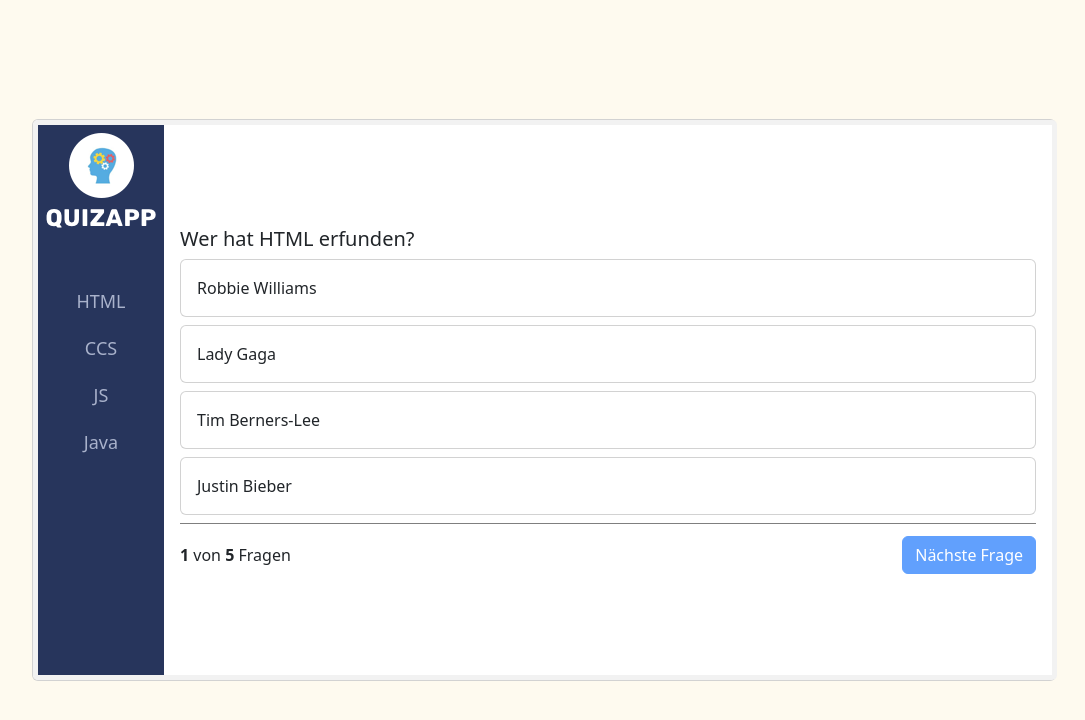
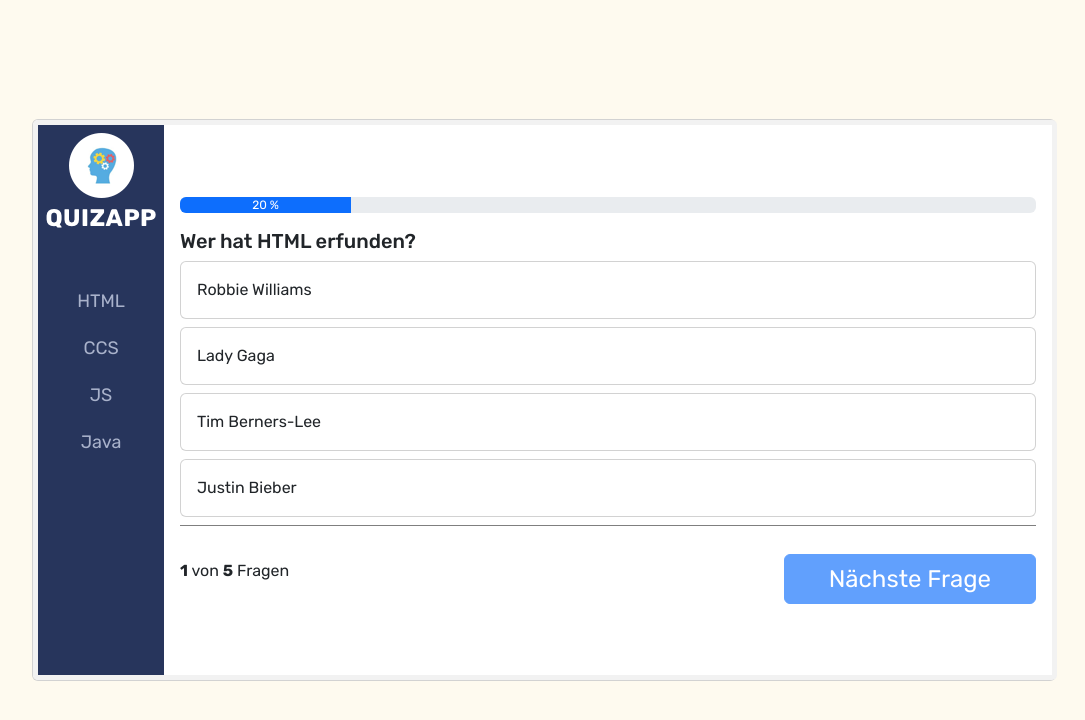
Before and after one commit to PatrickKanert/QuizzApp, a plain HTML site: page index2.html in a window 1280 px wide. Both pictures are taken after a click on the link "HTML". Shown: the whole page, without its empty margins (96-1181 px from the left). Drawn offline with nearby package versions, Linux system fonts and the light colour scheme.

Commit message:
HtmlQuizFinished

```diff
--- /dev/null
+++ b/fonts.css
@@ -0,0 +1,112 @@
+/* rubik-300 - latin */
+@font-face {
+    font-display: swap; /* Check https://developer.mozilla.org/en-US/docs/Web/CSS/@font-face/font-display for other options. */
+    font-family: 'Rubik';
+    font-style: normal;
+    font-weight: 300;
+    src: url('../fonts/rubik-v28-latin-300.woff2') format('woff2'); /* Chrome 36+, Opera 23+, Firefox 39+, Safari 12+, iOS 10+ */
+  }
+  /* rubik-300italic - latin */
+  @font-face {
+    font-display: swap; /* Check https://developer.mozilla.org/en-US/docs/Web/CSS/@font-face/font-display for other options. */
+    font-family: 'Rubik';
+    font-style: italic;
+    font-weight: 300;
+    src: url('../fonts/rubik-v28-latin-300italic.woff2') format('woff2'); /* Chrome 36+, Opera 23+, Firefox 39+, Safari 12+, iOS 10+ */
+  }
+  /* rubik-regular - latin */
+  @font-face {
+    font-display: swap; /* Check https://developer.mozilla.org/en-US/docs/Web/CSS/@font-face/font-display for other options. */
+    font-family: 'Rubik';
+    font-style: normal;
+    font-weight: 400;
+    src: url('../fonts/rubik-v28-latin-regular.woff2') format('woff2'); /* Chrome 36+, Opera 23+, Firefox 39+, Safari 12+, iOS 10+ */
+  }
+  /* rubik-italic - latin */
+  @font-face {
+    font-display: swap; /* Check https://developer.mozilla.org/en-US/docs/Web/CSS/@font-face/font-display for other options. */
+    font-family: 'Rubik';
+    font-style: italic;
+    font-weight: 400;
+    src: url('../fonts/rubik-v28-latin-italic.woff2') format('woff2'); /* Chrome 36+, Opera 23+, Firefox 39+, Safari 12+, iOS 10+ */
+  }
+  /* rubik-500 - latin */
+  @font-face {
+    font-display: swap; /* Check https://developer.mozilla.org/en-US/docs/Web/CSS/@font-face/font-display for other options. */
+    font-family: 'Rubik';
+    font-style: normal;
+    font-weight: 500;
+    src: url('../fonts/rubik-v28-latin-500.woff2') format('woff2'); /* Chrome 36+, Opera 23+, Firefox 39+, Safari 12+, iOS 10+ */
+  }
+  /* rubik-500italic - latin */
+  @font-face {
+    font-display: swap; /* Check https://developer.mozilla.org/en-US/docs/Web/CSS/@font-face/font-display for other options. */
+    font-family: 'Rubik';
+    font-style: italic;
+    font-weight: 500;
+    src: url('../fonts/rubik-v28-latin-500italic.woff2') format('woff2'); /* Chrome 36+, Opera 23+, Firefox 39+, Safari 12+, iOS 10+ */
+  }
+  /* rubik-600 - latin */
+  @font-face {
+    font-display: swap; /* Check https://developer.mozilla.org/en-US/docs/Web/CSS/@font-face/font-display for other options. */
+    font-family: 'Rubik';
+    font-style: normal;
+    font-weight: 600;
+    src: url('../fonts/rubik-v28-latin-600.woff2') format('woff2'); /* Chrome 36+, Opera 23+, Firefox 39+, Safari 12+, iOS 10+ */
+  }
+  /* rubik-600italic - latin */
+  @font-face {
+    font-display: swap; /* Check https://developer.mozilla.org/en-US/docs/Web/CSS/@font-face/font-display for other options. */
+    font-family: 'Rubik';
+    font-style: italic;
+    font-weight: 600;
+    src: url('../fonts/rubik-v28-latin-600italic.woff2') format('woff2'); /* Chrome 36+, Opera 23+, Firefox 39+, Safari 12+, iOS 10+ */
+  }
+  /* rubik-700 - latin */
+  @font-face {
+    font-display: swap; /* Check https://developer.mozilla.org/en-US/docs/Web/CSS/@font-face/font-display for other options. */
+    font-family: 'Rubik';
+    font-style: normal;
+    font-weight: 700;
+    src: url('../fonts/rubik-v28-latin-700.woff2') format('woff2'); /* Chrome 36+, Opera 23+, Firefox 39+, Safari 12+, iOS 10+ */
+  }
+  /* rubik-700italic - latin */
+  @font-face {
+    font-display: swap; /* Check https://developer.mozilla.org/en-US/docs/Web/CSS/@font-face/font-display for other options. */
+    font-family: 'Rubik';
+    font-style: italic;
+    font-weight: 700;
+    src: url('../fonts/rubik-v28-latin-700italic.woff2') format('woff2'); /* Chrome 36+, Opera 23+, Firefox 39+, Safari 12+, iOS 10+ */
+  }
+  /* rubik-800 - latin */
+  @font-face {
+    font-display: swap; /* Check https://developer.mozilla.org/en-US/docs/Web/CSS/@font-face/font-display for other options. */
+    font-family: 'Rubik';
+    font-style: normal;
+    font-weight: 800;
+    src: url('../fonts/rubik-v28-latin-800.woff2') format('woff2'); /* Chrome 36+, Opera 23+, Firefox 39+, Safari 12+, iOS 10+ */
+  }
+  /* rubik-800italic - latin */
+  @font-face {
+    font-display: swap; /* Check https://developer.mozilla.org/en-US/docs/Web/CSS/@font-face/font-display for other options. */
+    font-family: 'Rubik';
+    font-style: italic;
+    font-weight: 800;
+    src: url('../fonts/rubik-v28-latin-800italic.woff2') format('woff2'); /* Chrome 36+, Opera 23+, Firefox 39+, Safari 12+, iOS 10+ */
+  }
+  /* rubik-900 - latin */
+  @font-face {
+    font-display: swap; /* Check https://developer.mozilla.org/en-US/docs/Web/CSS/@font-face/font-display for other options. */
+    font-family: 'Rubik';
+    font-style: normal;
+    font-weight: 900;
+    src: url('../fonts/rubik-v28-latin-900.woff2') format('woff2'); /* Chrome 36+, Opera 23+, Firefox 39+, Safari 12+, iOS 10+ */
+  }
+  /* rubik-900italic - latin */
+  @font-face {
+    font-display: swap; /* Check https://developer.mozilla.org/en-US/docs/Web/CSS/@font-face/font-display for other options. */
+    font-family: 'Rubik';
+    font-style: italic;
+    font-weight: 900;
+    src: url('../fonts/rubik-v28-latin-900italic.woff2') format('woff2'); /* Chrome 36+, Opera 23+, Firefox 39+, Safari 12+, iOS 10+ */
+  }
--- a/index2.html
+++ b/index2.html
@@ -5,6 +5,7 @@
   <meta charset="UTF-8">
   <meta name="viewport" content="width=device-width, initial-scale=1.0">
   <title>QuizApp</title>
+  <link rel="stylesheet" href="./fonts.css">
   <link rel="stylesheet" href="./style.css">
   <script src="./script.js"></script>
 
@@ -25,7 +26,7 @@
 
 
         <aside class="sidebar">
-                    <img src="./img/logo.png">
+            <img onclick="location.reload();" style="cursor: pointer;" src="./img/logo.png">
           <div class="sidebar-link-container">
             <a onclick="showHtmlQuizz()" href="#">HTML</a>
             <a href="#">CCS</a>
@@ -39,13 +40,16 @@
           <h1>Welcome to</h1>
           <h1>The Awesome HTML Quiz!</h1>
           <span>Ready for the Challenge?</span>
-                  <button onclick="showHtmlQuizz()" type="button" class="btn btn-primary position-absolute" style="bottom: 16px; right: 16px;">START NOW <b>></b></button>
+          <button onclick="showHtmlQuizz()" type="button" class="btn btn-primary position-absolute"
+            style="bottom: 16px; right: 16px;">START NOW <b>></b></button>
         </div>
 
 
-
-
         <div class="card-body d-none" id="questionBody">
+          <div class="progress" role="progressbar" aria-label="Example with label" aria-valuenow="25" aria-valuemin="0"
+            aria-valuemax="100">
+            <div class="progress-bar" id="progressBar" style="width: 0%">25%</div>
+          </div>
           <h5 class="card-title" id="questiontext">Frage</h5>
 
           <div class="card quiz-answer-card mb-2" onclick="answer('answer_1')">
@@ -70,14 +74,25 @@
           </div>
 
           <div class="question-footer">
+
             <span>
               <b id="question-number">1</b> von <b id="all-questions">5</b> Fragen
             </span>
             <button onclick="nextQuestion()" class="btn btn-primary" id="next-button" disabled>Nächste Frage</button>
+
           </div>
 
         </div>
 
+
+        <div class="card-body d-none end-screen" id="endScreen">
+          <img src="./img/brain result.png" alt="">
+          <h3 class="complete-quiz">COMPLETE <br> HTML QUIZ</h3>
+          <b class="score-b"><span class="score">YOUR SCORE</span> <span id="amountOfRightQuestions">X</span> / <span
+              id="amountOfQuestions"></span></b>
+          <button type="button" class="btn btn-primary">SHARE</button>
+          <button onclick="restartGame()" type="button" class="btn btn-light">REPLAY</button>
+        </div>
 
       </div>
     </div>
--- a/script.js
+++ b/script.js
@@ -43,6 +43,7 @@ let questions = [
 
 
 let currentQuestion = 0;
+let rightQuestions = 0;
 
 
 function init() {
@@ -54,9 +55,16 @@ function init() {
 
 function showQuestion() {
     if(currentQuestion >= questions.length) {
-        document.getElementById('endScreen').style= "";
-        document.getElementById('questionBody').style= "display: none;";
+        document.getElementById('endScreen').classList.remove('d-none');
+        document.getElementById('questionBody').classList.add('d-none');
+        document.getElementById('amountOfQuestions').innerHTML = questions.length;
+        document.getElementById('amountOfRightQuestions').innerHTML = rightQuestions;
     } else{
+
+        let percent = (currentQuestion + 1) / questions.length; // currenQuestion wird durch questions.lengt geteilt
+        percent = Math.round(percent * 100);
+        document.getElementById('progressBar').innerHTML = `${percent} %`;
+        document.getElementById('progressBar').style = ` width: ${percent}%;`;
 
         let question = questions[currentQuestion];
         document.getElementById('question-number').innerHTML = currentQuestion + 1;
@@ -76,6 +84,7 @@ function answer(selection) {
 
     if(selectedQuestionNumber == question['right_answer']) {
         document.getElementById(selection).parentNode.classList.add('bg-success'); //.parentNode ist das übergeordnete element //
+        rightQuestions++;
     } else {
         document.getElementById(selection).parentNode.classList.add('bg-danger');
         document.getElementById(idOfRigthAnswer).parentNode.classList.add('bg-success');
@@ -89,9 +98,8 @@ function nextQuestion() {
     document.getElementById('next-button').disabled = true;
     resetAnswerButton()
     showQuestion();
+}
 
-
-}
 
 function resetAnswerButton() {
     document.getElementById('answer_1').parentNode.classList.remove('bg-danger');
@@ -104,8 +112,18 @@ function resetAnswerButton() {
     document.getElementById('answer_4').parentNode.classList.remove('bg-success');
 }
 
+
 function showHtmlQuizz() {
     document.getElementById('start-screen').classList.add('d-none');
     document.getElementById('questionBody').classList.remove('d-none');
+    document.getElementById('endScreen').classList.add('d-none')
+}
 
+
+function restartGame() {
+    currentQuestion = 0;
+    rightQuestions = 0;
+    document.getElementById('endScreen').classList.add('d-none');
+    document.getElementById('questionBody').classList.remove('d-none');
+    init();
 }
--- a/style.css
+++ b/style.css
@@ -1,6 +1,7 @@
 body {
     background-color: #FEFAEF !important;
     min-height: 100vh;
+    font-family: 'Rubik' !important;
 }
 
 .main-container {
@@ -75,3 +76,42 @@ body {
     flex-direction: column;
     align-items: center;
 }
+
+.end-screen {
+    display: flex;
+    justify-content: center;
+    flex-direction: column;
+    align-items: center;
+}
+
+.btn-light {
+    background-color: white !important;
+    border: none !important;
+    color: #0d6efd !important;
+}
+
+.btn {
+    --bs-btn-padding-x: 2.75rem !important;
+    margin-top: 16px;
+    --bs-btn-font-size: 1.5rem !important;
+}
+
+.complete-quiz {
+    font-weight: bold;
+    margin-top: 24px;
+}
+
+.score {
+    color: goldenrod;
+    padding-right: 48px;
+}
+
+.score-b {
+    margin-top: 50px;
+    margin-bottom: 50px;
+    font-size: 24px;
+}
+
+.progress {
+    margin-bottom: 16px;
+}
```
Also changed, not shown: index.html (+1 -1 lines), fonts/rubik-v28-latin-300.woff2 (added), fonts/rubik-v28-latin-300italic.woff2 (added), fonts/rubik-v28-latin-500.woff2 (added), fonts/rubik-v28-latin-500italic.woff2 (added), fonts/rubik-v28-latin-600.woff2 (added), fonts/rubik-v28-latin-600italic.woff2 (added), fonts/rubik-v28-latin-700.woff2 (added), fonts/rubik-v28-latin-700italic.woff2 (added), fonts/rubik-v28-latin-800.woff2 (added), fonts/rubik-v28-latin-800italic.woff2 (added), fonts/rubik-v28-latin-900.woff2 (added), fonts/rubik-v28-latin-900italic.woff2 (added), fonts/rubik-v28-latin-italic.woff2 (added), 1 more files. Lines whose indentation alone changed are shown as unchanged.
